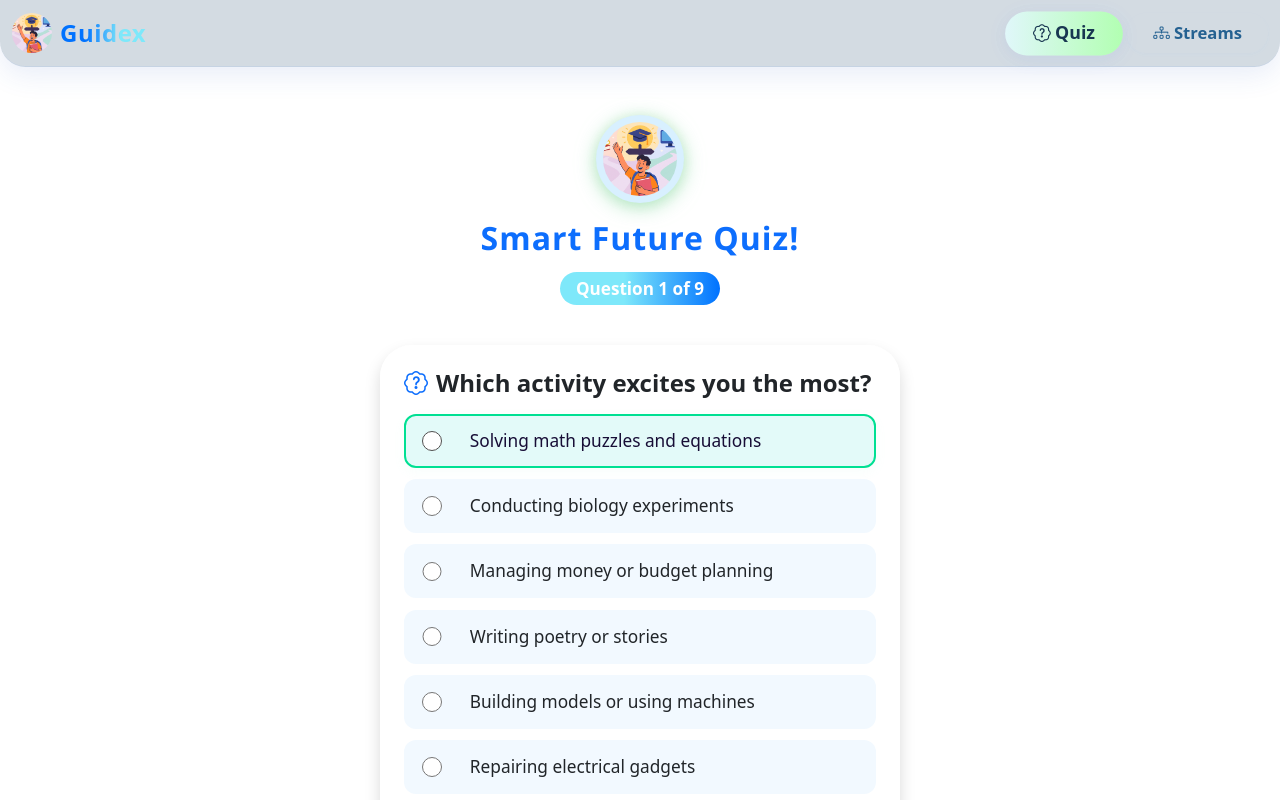
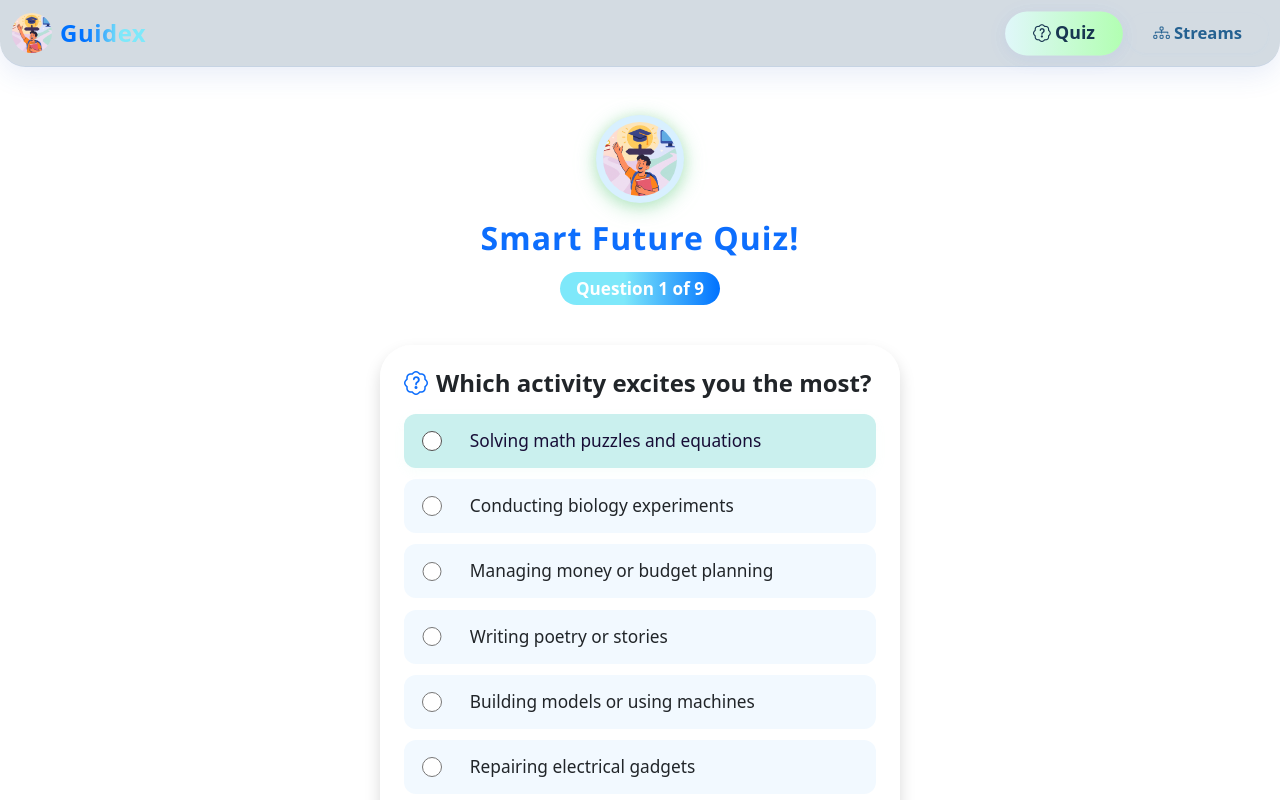
Before and after one commit to PuttaPramod/Guidex, an Angular app: page /quiz in a window 1280 px wide. In both pictures the pointer is over the label "Solving math puzzles and equations". Shown: the top 800 px of the page. Built offline with nearby package versions, Linux system fonts and the light colour scheme.

Commit message:
changed small changes

```diff
--- a/src/app/pages/quiz/quiz.component.css
+++ b/src/app/pages/quiz/quiz.component.css
@@ -53,10 +53,14 @@
   margin-right: 12px;
 }
 
-.quiz-option:hover,
+.quiz-option:hover{
+  background: #caf0ee;
+  box-shadow: 0 4px 12px #9df2d111;
+  color: #170d36;
+}
+
 .quiz-option input[type="radio"]:checked + span {
-  border: 2px solid #00e093;
-  background: #e3faf9;
+  background: #e0f5f4;
   box-shadow: 0 4px 12px #9df2d111;
   color: #170d36;
 }
--- a/src/app/pages/roadmap/roadmap.component.ts
+++ b/src/app/pages/roadmap/roadmap.component.ts
@@ -63,7 +63,7 @@ stepIcon(i: number): string {
     color: 'primary',
     steps: [
       'Complete 10th Class',
-      'Choose Science (PCM) in 11th and 12th',
+      'Choose Science (MPC) in 11th and 12th',
       'Prepare for Engineering Entrance Exams (e.g., JEE)',
       'Appear for 12th Board Exams',
       'Clear Engineering Entrance Exam',
@@ -91,7 +91,7 @@ stepIcon(i: number): string {
     color: 'success',
     steps: [
       'Complete 10th Class',
-      'Select Science (PCB) in 11th and 12th',
+      'Select Science (BiPC) in 11th and 12th',
       'Prepare for Medical Entrance Exams (e.g., NEET)',
       'Appear for 12th Board Exams',
       'Clear Medical Entrance Exam',
```
